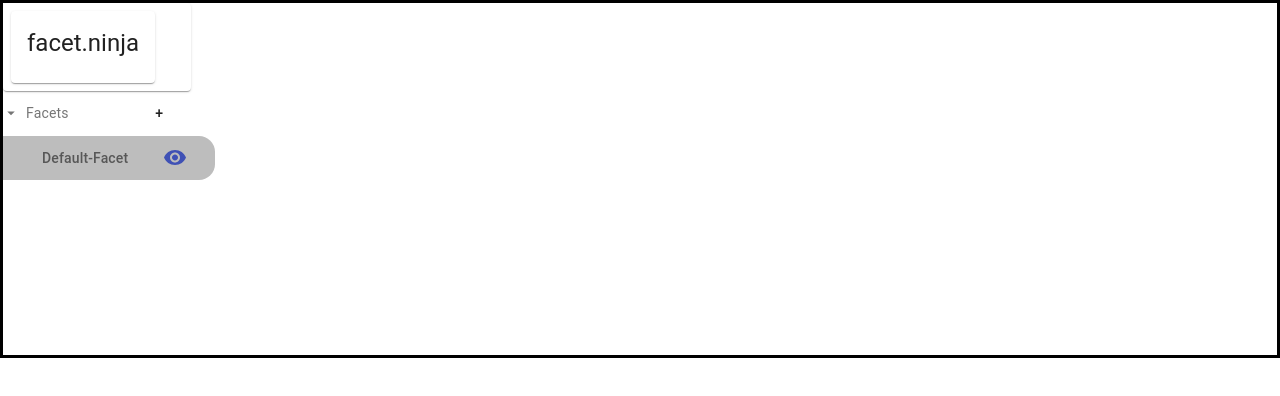
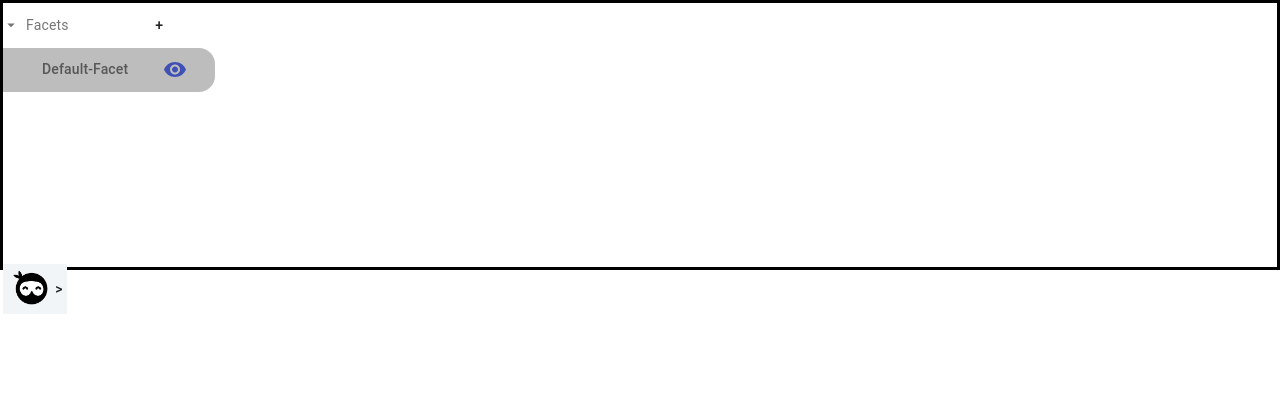
Before and after one commit to facet-tech/facet-extension, a React app: page / in a window 1280 px wide. Shown: the top 396 px of the page. Built offline with nearby package versions, Linux system fonts and the light colour scheme.

Commit message:
save work & cleapnup

```diff
--- a/public/highlighter.js
+++ b/public/highlighter.js
@@ -12,6 +12,8 @@
 //     }
 // });
 
+window.highlightMode = false;
+
 var onMouseEnterHandle = function (event) {
     event.target.style.border = '1px solid black';
     event.target.style.cursor = "pointer";
@@ -22,9 +24,10 @@
 }
 
 var onMouseClickHandle = function (event) {
+    console.log('mode', window.highlightMode);
     console.log('@CLICK', event.target.id);
-    event.preventDefault();
-    event.stopPropagation();
+    // event.preventDefault();
+    // event.stopPropagation();
     if (!event.target.id) return;
     window.selectedDOM = event.target.id;
     window.postMessage(event.target.id, "*");
@@ -33,13 +36,28 @@
 
 try {
     console.log('RUNNING SCRIPT @LOAD');
+    //moving #root into body
+
+    // $("body").prepend($("#root"))
     // var iframe = document.getElementById("fixed-container");
     var innerDoc = document;
-    innerDoc.querySelectorAll('*').forEach(e => {
-        e.addEventListener("mouseenter", onMouseEnterHandle, false);
-        e.addEventListener("mouseleave", onMouseLeaveHandle, false);
-        e.addEventListener("click", onMouseClickHandle, false);
-    });
+    // var body = innerDoc.body;
+    // var root = innerDoc.getElementById('root');
+    // body.prepend(root);
+    let count = 0;
+
+    [...document.querySelectorAll('*')].
+        filter(e => ![...document.querySelectorAll("#root *")].includes(e)).forEach(e => {
+            console.log('kappa!')
+            e.addEventListener("click", onMouseClickHandle, false);
+            e.addEventListener("mouseenter", onMouseEnterHandle, false);
+            e.addEventListener("mouseleave", onMouseLeaveHandle, false);
+        });
+    // document.querySelectorAll('#viewport *').forEach(e => {
+    // e.addEventListener("click", onMouseClickHandle, false);
+    // count += 1;
+    // });
+    console.log('count!', count);
 } catch (e) {
     console.log('@CATCH', e)
 }
--- a/src/App.js
+++ b/src/App.js
@@ -1,15 +1,17 @@
-import React, { Component } from 'react';
+import React, { Component, useContext } from 'react';
 import './App.css';
 import NestedGrid from './NestedGrid';
+import FacetButton from './FacetButton';
+import AppContext from './AppContext';
 
-class App extends Component {
-  render() {
-    return (
-      <div>
-        <NestedGrid />
-      </div>
-    );
-  }
+function App() {
+  const { showSideBar } = useContext(AppContext);
+  return (
+    <div>
+      <FacetButton></FacetButton>
+      {showSideBar ? <NestedGrid /> : <FacetButton />}
+    </div >
+  );
 }
 
 export default App;
--- a/src/AppProvider.js
+++ b/src/AppProvider.js
@@ -9,13 +9,18 @@
     const [isAddingFacet, setIsAddingFacet] = useState(false);
     const [canDeleteElement, setCanDeleteElement] = useState(false);
     const [disabledFacets, setDisabledFacets] = useState([]);
-    const [url, setUrl] = useState('www.google.com');
-
+    const [showSideBar, setShowSideBar] = useState(true);
     // const [shouldDisplay, setShouldDisplay] = useState(false);
     const [newlyAddedFacet, setNewlyAddedFacet] = useState("Default-Facet");
     // String "Key", Array Values
+    // TODO depracate this to use addedFacets
+    // SAFE to delete / replace bu addedFacets
     const [addedElements, setAddedElements] = useState(new Map());
 
+    window.facetNinjaObject = {
+        setAddedFacets
+    };
+    console.log('addedElements',addedElements, addedFacets);
     const onFacetAdd = (label) => {
         if (addedFacets.includes(label)) {
             enqueueSnackbar(`Please choose a unique name for your Facet.`, { variant: "error" });
@@ -33,7 +38,7 @@
         isAddingFacet, setIsAddingFacet, newlyAddedFacet,
         setNewlyAddedFacet, addedElements, setAddedElements,
         canDeleteElement, setCanDeleteElement, disabledFacets,
-        setDisabledFacets, url, setUrl
+        setDisabledFacets, showSideBar, setShowSideBar
     }}>
         {children}
     </AppContext.Provider>
--- /dev/null
+++ b/src/FacetButton.js
@@ -0,0 +1,29 @@
+import React, { useContext, useEffect } from 'react';
+import { makeStyles } from '@material-ui/core/styles';
+import Button from '@material-ui/core/Button';
+import styled from 'styled-components';
+import facetSrc from './static/images/facet_ninja_logo.png';
+import AppContext from './AppContext';
+
+const StyledDiv = styled.div`
+   background-color: rgb(242, 245, 247);
+    line-height: 1;
+    position: absolute;
+    text-align: center;
+    top: 33%;
+    cursor: pointer;
+    zIndex: 1001021121;
+}
+`;
+
+const StyledBtn = styled(Button)`
+  height: 50px;
+  width: 50px;
+`;
+
+export default function FacetButton() {
+    const { showSideBar, setShowSideBar } = useContext(AppContext);
+    return <StyledDiv>
+        <StyledBtn onClick={() => { window.highlightMode = showSideBar; setShowSideBar(!showSideBar) }}> <img width='100%' src={facetSrc}></img>{'>'}</StyledBtn>
+    </StyledDiv>
+}
--- a/src/NestedGrid.js
+++ b/src/NestedGrid.js
@@ -23,7 +23,7 @@
         return (
             <React.Fragment>
                 <Grid item xs={2}>
-                    <ComplexGrid></ComplexGrid>
+                    {/* <ComplexGrid></ComplexGrid> */}
                     <GmailTreeView />
                 </Grid>
             </React.Fragment>
--- a/src/index.js
+++ b/src/index.js
@@ -21,6 +21,7 @@
 // Render the <App /> component.
 ReactDOM.render(
     <React.StrictMode>
+        <div id='facet-sidebar'>
             <SnackbarProvider maxSnack={4}
                 disableWindowBlurListener
                 autoHideDuration={5000}
@@ -38,6 +39,7 @@
                     <App />
                 </AppProvider>
             </SnackbarProvider>
+        </div>
     </React.StrictMode>,
     document.getElementById('root')
 ); registerServiceWorker();
```
Lines whose indentation alone changed are shown as unchanged.
